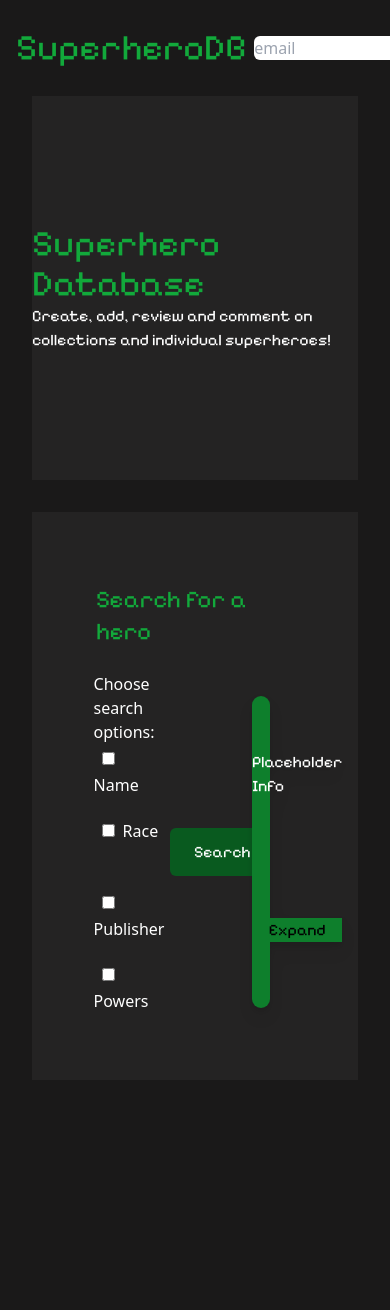
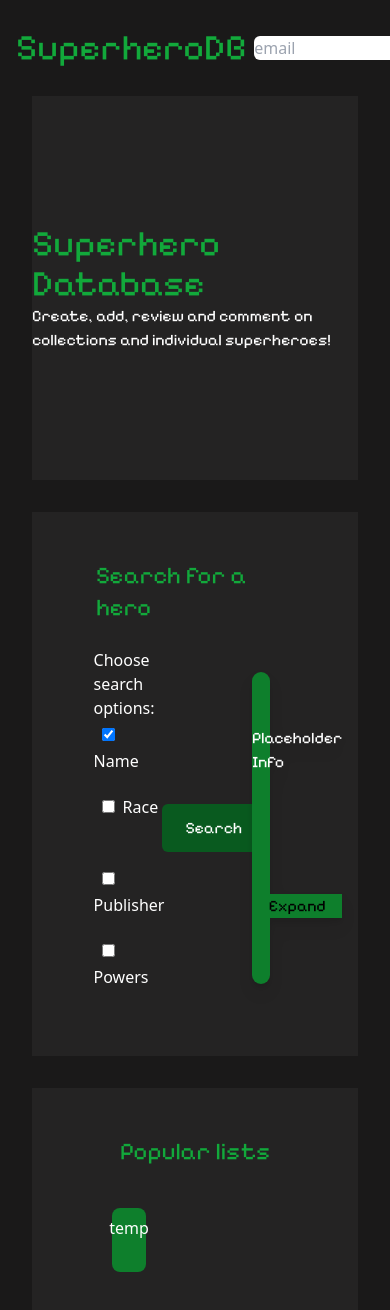
Before and after one commit to aruan4/se3316-aruan4-lab4, a React (Create React App) app in the folder lab4/: page / in a window 390 px wide. Shown: the top 1310 px of the page. Before the commit the page ends 1112 px from the top, so only its background shows below. Built offline with nearby package versions, Linux system fonts and the light colour scheme; the HTML template or start-up script is replaced by a standard one.

Commit message:
more frontend functionalities

```diff
--- a/lab4/src/App.js
+++ b/lab4/src/App.js
@@ -2,6 +2,7 @@ import React from 'react';
 import Home from './components/Home';
 import Login from './components/Login';
 import Search from './components/Search';
+import PopularLists from './components/PopularLists';
 
 function App() {
   return (
@@ -9,6 +10,7 @@ function App() {
       <Login/>
       <Home/>
       <Search/>
+      <PopularLists/>
     </div>
   );
 }
--- /dev/null
+++ b/lab4/src/components/PopularLists.jsx
@@ -0,0 +1,30 @@
+import {React, useState} from 'react';
+
+let PopularLists = () => {
+    const [listInfo, infoState] = useState(false);
+
+    let handleInfo = () => {
+        infoState(!listInfo);
+    }
+
+    return(
+        <div className='px-16 py-12 m-8 bg-[#242323]'>
+            <h1 className='flex justify-center text-[#12a93b] font-techFont text-2xl pb-6'>Popular lists</h1>
+            <div className='grid grid-cols-3'>
+                <div id='col1' className=' m-4 p-2 grid grid-rows-2 justify-center rounded-lg bg-[#0e7f2c]'>
+                    <ul>
+                        <li className='text-white hover:bg-[#3ab85c]' onClick={handleInfo}>temp</li>
+                    </ul>
+                </div>
+                <div id='col2' className={listInfo ? 'm-4 p-2 grid grid-rows-2 justify-center col-span-2 rounded-lg bg-[#0e7f2c]' : 'hidden'}>
+                    <p>temp list name</p>
+                    <ul>
+                        <li>heroes</li>
+                    </ul>
+                </div>
+            </div>
+        </div>
+    );
+}
+
+export default PopularLists;
--- a/lab4/src/components/Search.jsx
+++ b/lab4/src/components/Search.jsx
@@ -3,12 +3,12 @@ import React from 'react';
 let Search = () => {
     return(
         <div className='px-16 py-12 m-8 bg-[#242323]'>
-            <h1 className='flex justify-center text-[#12a93b] font-techFont text-2xl py-6'>Search for a hero</h1>
+            <h1 className='flex justify-center text-[#12a93b] font-techFont text-2xl pb-6'>Search for a hero</h1>
             <div id='searchOptions' className='grid grid-cols-3 justify-evenly'>
                 <div id='col1' className='grid grid-rows-5 justify-center'>
                     <p className='text-white'>Choose search options:</p>
                     <div>
-                        <input type="checkbox" className='m-2'></input>
+                        <input type="checkbox" className='m-2' defaultChecked={true}></input>
                         <label className='text-white'>Name</label>
                     </div>
                     <div>
@@ -24,9 +24,14 @@ let Search = () => {
                         <label className='text-white'>Powers</label>
                     </div>
                 </div>
-                <div id='col2' className='flex items-center justify-start translate-x-[-0%]'>
-                    <input className='h-[25%] w-full rounded-md'></input>
-                    <button className='bg-[#095a1f] hover:bg-[#107b2d] sm:w-[150px] w-[100px] rounded-md font-small font-techFont my-6 mx-2 py-3 px-6 text-white'>Search</button>
+                <div id='col2' className='grid grid-cols-2 justify-center items-center'>
+                    <div id='innerCol1' className='mx-2'>
+                        <input className='h-[25%] bg-[#242323] w-full rounded-md placeholder-white text-white' placeholder='Search content...'></input>
+                        <hr className='bg-white border-1 border-white'></hr>
+                    </div>
+                    <div id='innerCol2' className='mx-2 flex items-center justify-center'>
+                        <button className='bg-[#095a1f] hover:bg-[#107b2d] w-[100px] rounded-md font-small font-techFont my-6 mx-2 py-3 px-6 text-white'>Search</button>
+                    </div>
                 </div>
                 <div id='col3' className='grid grid-rows-2 font-techFont bg-[#0e7f2c] m-6 rounded-xl drop-shadow-lg'>
                     <div id='innerCol1' className='flex items-center justify-center'>
```
